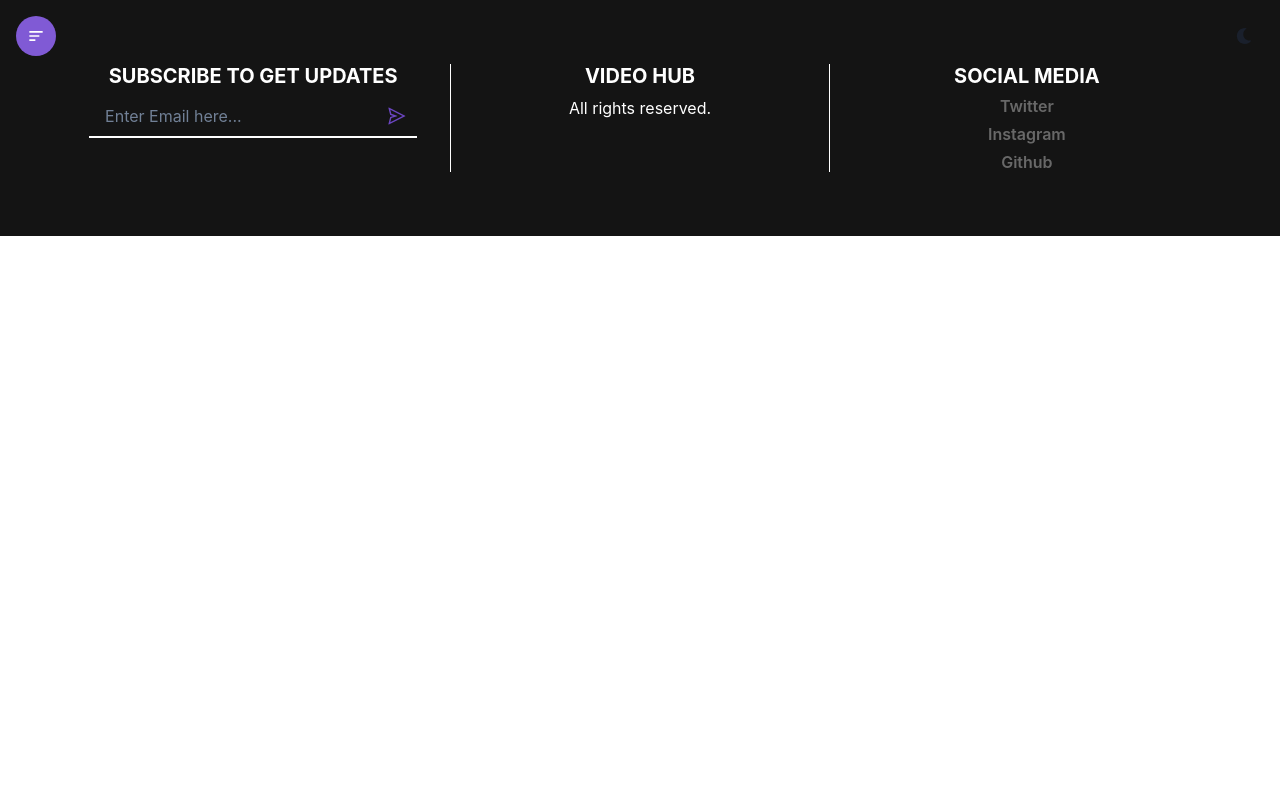
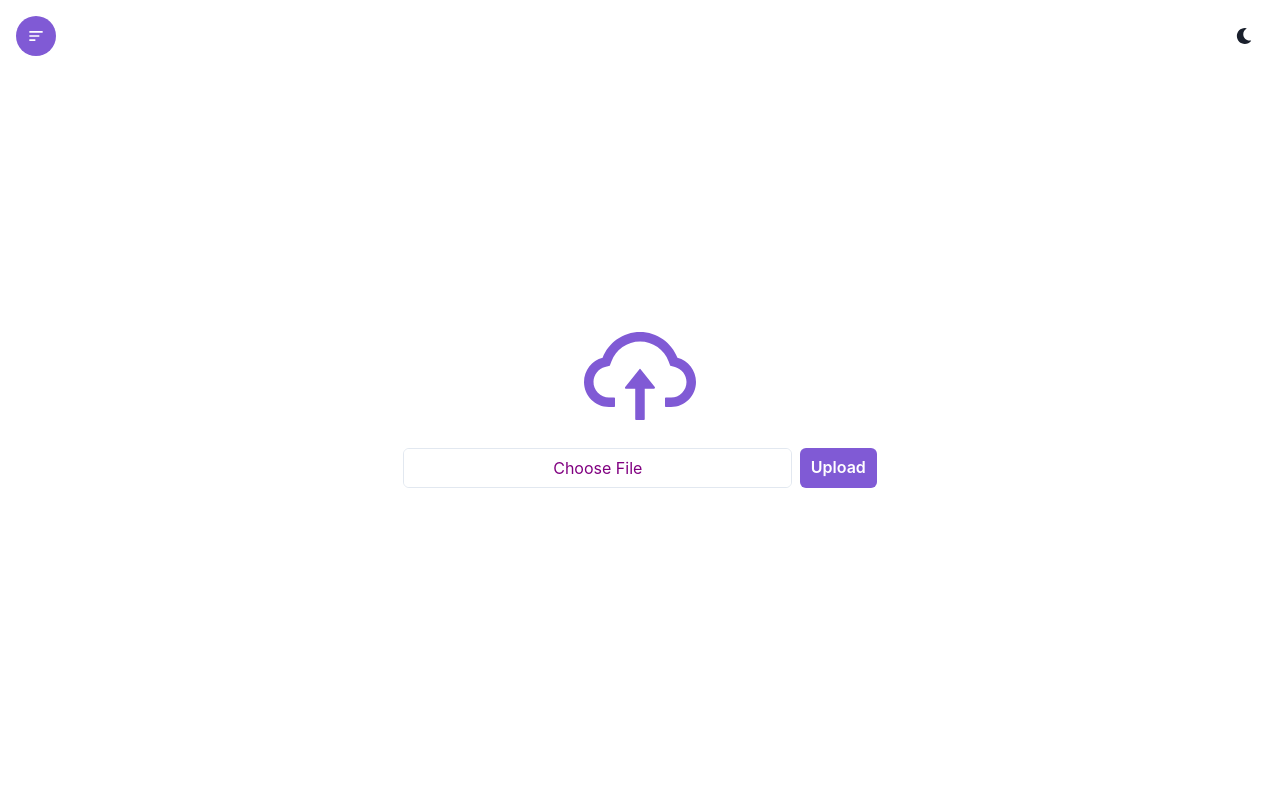
Before and after one commit to Tuhin114/Video-Hub, a React (Create React App) app: page /upload in a window 1280 px wide. Shown: the top 800 px of the page. Built offline with nearby package versions, Linux system fonts and the light colour scheme.

Commit message:
Upload Section

```diff
--- a/src/App.js
+++ b/src/App.js
@@ -3,6 +3,7 @@
 import Home from './components/Home';
 import Footer from './components/Footer';
 import Videos from './components/Videos';
+import Upload from './components/Upload';
 
 function App() {
   return (
@@ -11,6 +12,7 @@
       <Routes>
         <Route path="/" element={<Home />}></Route>
         <Route path="/videos" element={<Videos />}></Route>
+        <Route path="/upload" element={<Upload />}></Route>
       </Routes>
       <Footer />
     </Router>
--- /dev/null
+++ b/src/components/Upload.jsx
@@ -0,0 +1,37 @@
+import { Button, Container, HStack, Input, VStack } from '@chakra-ui/react';
+import React from 'react';
+import { AiOutlineCloudUpload } from 'react-icons/ai';
+
+const Upload = () => {
+  return (
+    <Container maxW={'container.xl'} h={'100vh'} p={'16'}>
+      <VStack color={'purple.500'} h={'full'} justifyContent={'center'}>
+        <AiOutlineCloudUpload size={'10vmax'} />
+        <form>
+          <HStack>
+            <Input
+              required
+              type="file"
+              css={{
+                '&::file-selector-button': {
+                  border: 'none',
+                  width: 'calc(100% + 36px)',
+                  height: '100%',
+                  marginLeft: '-18px',
+                  color: 'purple',
+                  backgroundColor: 'white',
+                  cursor: 'pointer',
+                },
+              }}
+            />
+            <Button colorScheme="purple" type="submit">
+              Upload
+            </Button>
+          </HStack>
+        </form>
+      </VStack>
+    </Container>
+  );
+};
+
+export default Upload;
```
